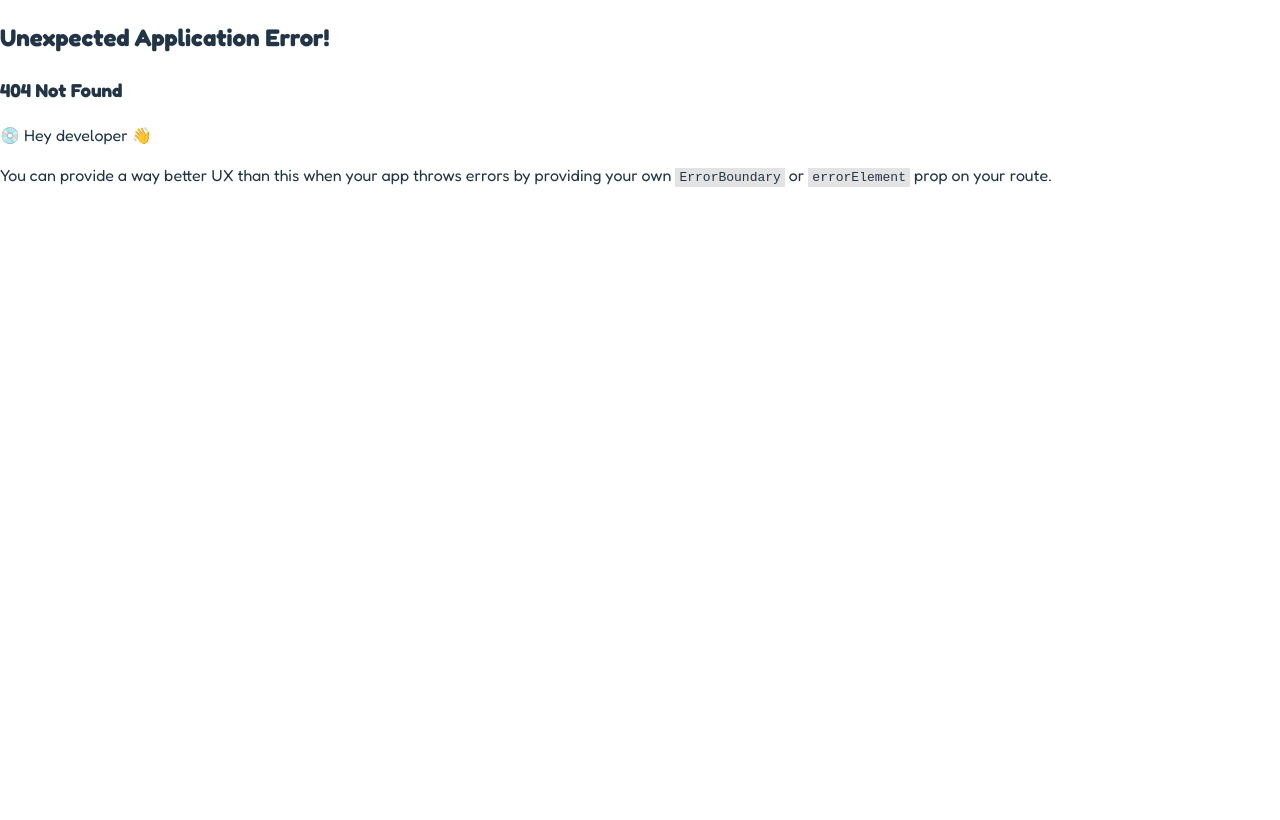
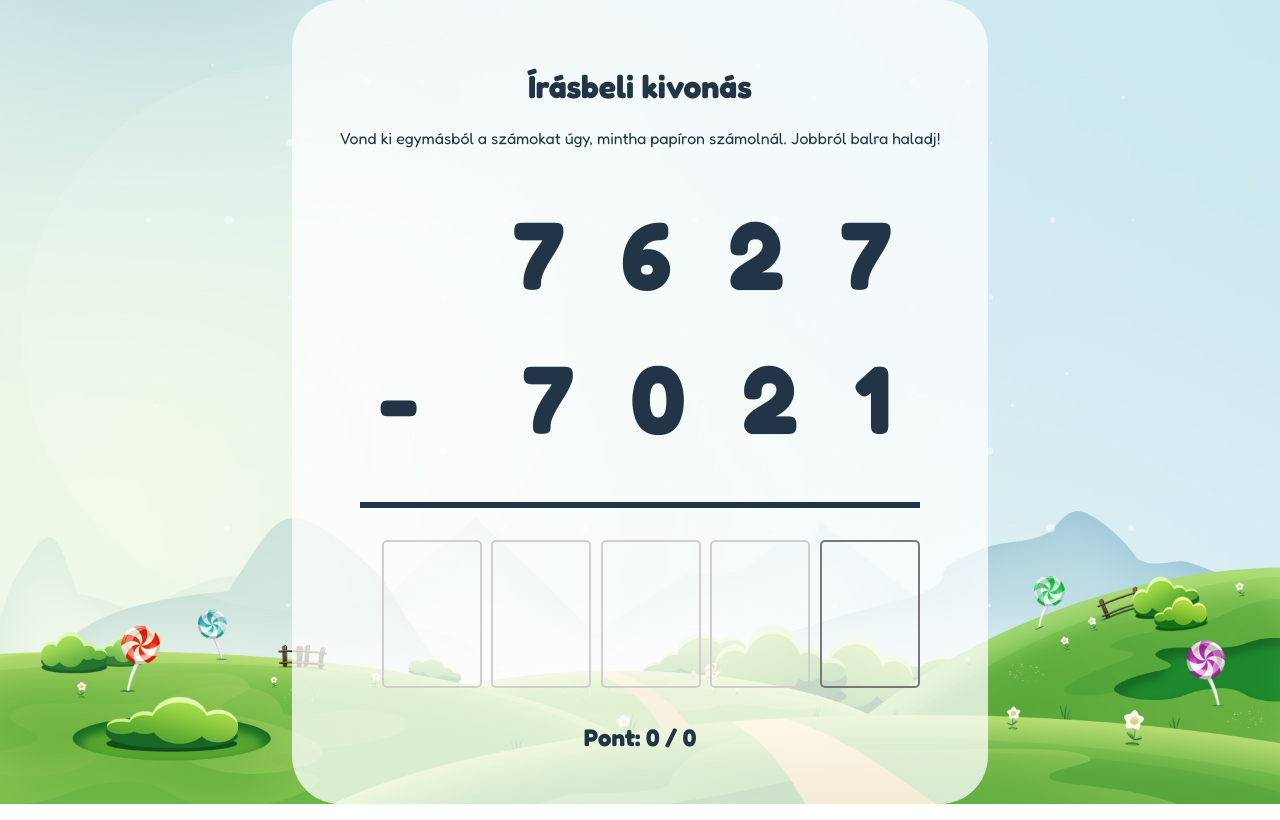
Before and after one commit to berkesandras/matekgyakorlo, a React (Vite) app: page /kivonas in a window 1280 px wide. Before the commit this address had no page. Built offline with nearby package versions, Linux system fonts and the light colour scheme.

Commit message:
Substraction

```diff
--- a/src/common/components/NumberInput/NumberInput.component.tsx
+++ b/src/common/components/NumberInput/NumberInput.component.tsx
@@ -22,8 +22,12 @@ export default forwardRef<HTMLDivElement, Props>(function NumberInput({
             notifyChange(undefined);
         } else if (e.key === "ArrowUp" && currentValue < 9) {
             notifyChange(currentValue + 1);
-        } else if (e.key === "ArrowDown" && currentValue > 0) {
-            notifyChange(currentValue - 1);
+        } else if (e.key === "ArrowDown") {
+            if (value === undefined) {
+                notifyChange(0);
+            } else if (currentValue > 0) {
+                notifyChange(currentValue - 1);
+            }
         } else {
             const numericValue = parseInt(e.key, 10);
             if (!isNaN(numericValue)) {
--- /dev/null
+++ b/src/pages/substraction/Substraction.module.css
@@ -0,0 +1,81 @@
+.root {
+    display: flex;
+    flex-direction: column;
+    justify-content: center;
+    align-items: center;
+    background-color: rgba(255, 255, 255, 0.75);
+    padding: 3em;
+    border-radius: 3em;
+}
+
+.numbers {
+    font-size: 3em;
+    font-weight: bold;
+    letter-spacing: 0.6em;
+    margin-right: -0.3em;
+    margin-left: 1.6em;
+    text-align: right;
+}
+
+.divider {
+    position: relative;
+    height: 6px;
+    width: 100%;
+    background-color: #213547;
+    margin-top: 2em;
+}
+
+.operationArea {
+    position: relative;
+    margin-top: 2em;
+}
+
+.plusSign {
+    position: absolute;
+    bottom: 3.7em;
+    left: 0.2em;
+    font-size: 3em;
+    font-weight: bold;
+}
+
+.numberInputs {
+    display: flex;
+    justify-content: flex-end;
+    gap: 0.3em;
+    margin: 2em 0;
+}
+
+.score {
+    font-weight: bold;
+    font-size: 1.5em;
+}
+
+@media (min-width:480px) {
+    .numbers {
+        font-size: 4em;
+    }
+
+    .plusSign {
+        bottom: 3.2em;
+        font-size: 4em;
+    }
+
+    .numberInputs {
+        gap: 0.45em;
+    }
+}
+
+@media (min-width:961px) {
+    .numbers {
+        font-size: 6em;
+    }
+
+    .plusSign {
+        bottom: 2.6em;
+        font-size: 6em;
+    }
+
+    .numberInputs {
+        gap: 0.6em;
+    }
+}
--- /dev/null
+++ b/src/pages/substraction/Substraction.page.tsx
@@ -0,0 +1,80 @@
+import { useEffect, useRef, useState } from "react";
+import KeyboardNavigationAwareContainer from "../../common/components/KeyboardNavigationAwareContainer/KeyboardNavigationAwareContainer.component";
+import NumberInput from "../../common/components/NumberInput/NumberInput.component";
+import styles from "./Substraction.module.css";
+import useSubstractionGame from "./hooks/useSubstractionGame";
+
+export default function SubstractionGame() {
+
+    const {
+        numbers,
+        checkAnswer,
+        completedRounds,
+        correctAnswers,
+        startNextRound,
+    } = useSubstractionGame();
+
+    const [ digits, setDigits ] = useState<number[]>([]);
+
+    const lastDigit = useRef(null);
+
+    function updateDigit(position: number, value: number) {
+        const newDigits = [...digits];
+        newDigits[position] = value;
+        setDigits(newDigits);
+    }
+
+    function checkAnswerOnEnter(e: any) {
+        if (e.key === "Enter") {
+            const answer = parseInt(digits.join(''), 10);
+            checkAnswer(answer);
+            startNextRound();
+            setDigits([]);
+            setInitialFocus();
+        }
+    }
+
+    function setInitialFocus() {
+        (lastDigit.current as unknown as HTMLElement).focus();
+    }
+
+    useEffect(() => {
+        setInitialFocus();
+    }, []);
+
+    return (
+        <div className={styles.root}>
+            <h1>Írásbeli kivonás</h1>
+
+            <div>
+                Vond ki egymásból a számokat úgy, mintha papíron számolnál. Jobbról balra haladj!
+            </div>
+
+            <div className={styles.operationArea}>
+                <div className={styles.numbers}>
+                    <span>{numbers && numbers[0]}</span>
+                </div>
+
+                <div className={styles.plusSign}>-</div>
+
+                <div className={styles.numbers}>
+                    <span>{numbers && numbers[1]}</span>
+                </div>
+
+                <div className={styles.divider}></div>
+
+                <KeyboardNavigationAwareContainer className={styles.numberInputs} onKeyDown={checkAnswerOnEnter}>
+                    <NumberInput value={digits[1]} onChange={(value) => updateDigit(1, value || 0)} />
+                    <NumberInput value={digits[2]} onChange={(value) => updateDigit(2, value || 0)} />
+                    <NumberInput value={digits[3]} onChange={(value) => updateDigit(3, value || 0)} />
+                    <NumberInput value={digits[4]} onChange={(value) => updateDigit(4, value || 0)} />
+                    <NumberInput value={digits[5]} onChange={(value) => updateDigit(5, value || 0)} ref={lastDigit} />
+                </KeyboardNavigationAwareContainer>
+            </div>
+
+            <div className={styles.score}>
+                <div>Pont: {correctAnswers} / {(completedRounds ? completedRounds : 0)}</div>
+            </div>
+        </div>
+    );
+}
--- /dev/null
+++ b/src/pages/substraction/hooks/useSubstractionGame.ts
@@ -0,0 +1,46 @@
+import { useCallback, useEffect, useState } from "react";
+import { SubstractionGame } from "../substractionGame";
+
+export default function useSubstractionGame() {
+
+    let game: SubstractionGame;
+
+    const [ numbers, setNumbers ] = useState<number[]>();
+    const [ completedRounds, setCompletedRounds ] = useState<number>();
+    const [ correctAnswers, setCorrectAnswers ] = useState<number>();
+    const [ isGameOver, setGameOver ] = useState(false);
+
+    useEffect(() => {
+        game = new SubstractionGame();
+        setNumbers(game.currentQuiz?.numbers);
+        setCompletedRounds(0);
+        setCorrectAnswers(0);
+    }, []);
+
+    const checkAnswer = useCallback((answer: number): boolean => {
+        const isCorrect = game.checkAnswer(answer);
+        if (isCorrect) {
+            setCorrectAnswers(game.correctAnswers);
+        }
+        return !!isCorrect;
+    }, []);
+
+    const startNextRound = useCallback(() => {
+        const hasMoreRound = game.nextRound();
+        setCompletedRounds(game.completedRounds);
+        if (hasMoreRound) {
+            setNumbers(game.currentQuiz?.numbers);
+        } else {
+            setGameOver(true);
+        }
+    }, []);
+
+    return {
+        numbers,
+        completedRounds,
+        correctAnswers,
+        isGameOver,
+        checkAnswer,
+        startNextRound,
+    }
+}
--- /dev/null
+++ b/src/pages/substraction/substractionGame.ts
@@ -0,0 +1,65 @@
+
+export class SubstractionQuiz {
+
+    public numbers: number[] = [];
+
+    constructor(
+        numberOfNumbers: number = 2,
+        minimumValue: number = 1,
+        maximumValue: number = 9999,
+    ) {
+        this.createNumbers(numberOfNumbers, minimumValue, maximumValue);
+    }
+
+    checkAnswer(answer: number) {
+        const result = Math.abs(this.numbers.reduce((partialSum, a) => a - partialSum, 0));
+        return answer === result;
+    }
+
+    private createNumbers(
+        numberOfNumbers: number,
+        minimumValue: number,
+        maximumValue: number,
+    ) {
+        for (let i = 0; i < numberOfNumbers; i++) {
+            this.numbers.push(Math.floor(Math.random() * maximumValue) + minimumValue + 1);
+        }
+        this.numbers.sort().reverse();
+    }
+}
+
+export class SubstractionGame {
+
+    public correctAnswers: number = 0;
+    public completedRounds: number = 0;
+    public currentQuiz?: SubstractionQuiz;
+
+    constructor(
+        private rounds: number = 0,
+    ) {
+        this.currentQuiz = new SubstractionQuiz();
+    }
+
+    nextRound() {
+        this.completedRounds++;
+        if (this.rounds === 0 || this.completedRounds < this.rounds) {
+            this.currentQuiz = new SubstractionQuiz();
+            return true;
+        }
+        return false;
+    }
+
+    checkAnswer(answer: number) {
+        if (!this.currentQuiz) {
+            return false;
+        }
+
+        const isCorrect = this.currentQuiz.checkAnswer(answer);
+
+        if (isCorrect) {
+            this.correctAnswers++;
+        }
+
+        return isCorrect;
+    }
+}
--- a/src/routes.tsx
+++ b/src/routes.tsx
@@ -1,6 +1,7 @@
 import { Navigate, createBrowserRouter } from "react-router-dom";
 import MainLayout from "./layouts/Main.layout";
 import AdditionPage from "./pages/addition/Addition.page";
+import SubstractionGame from "./pages/substraction/Substraction.page";
 
 export default createBrowserRouter([
     {
@@ -17,6 +18,10 @@ export default createBrowserRouter([
                 path: "osszeadas",
                 element: <AdditionPage />,
             },
+            {
+                path: "kivonas",
+                element: <SubstractionGame />,
+            },
         ],
     },
 ]);
```
